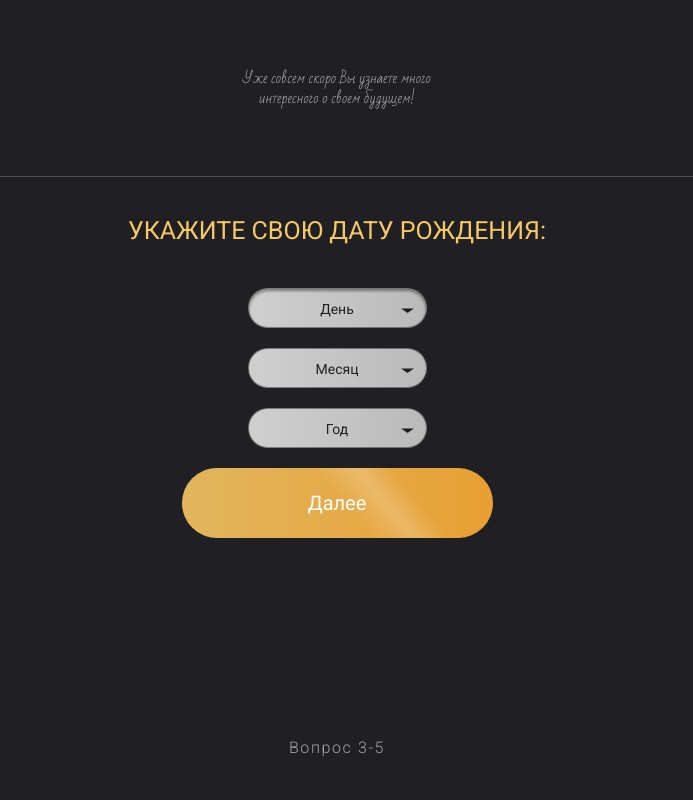
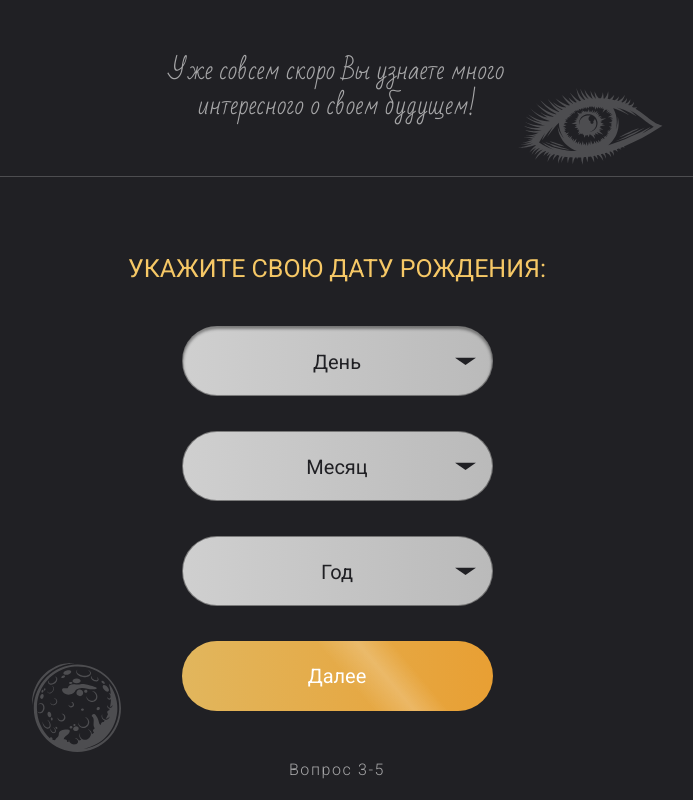
Before and after one commit to zapikankaa/astral, a Vue app: page /question/3 in a window 1280 px wide. Shown: the whole page, without its empty margins (303-996 px from the left). Built offline with nearby package versions, Linux system fonts and the light colour scheme.

Commit message:
Adapted pages

```diff
--- a/src/App.vue
+++ b/src/App.vue
@@ -45,6 +45,7 @@ export default {
   display: flex;
   flex-direction: column;
   align-items: center;
+  justify-content: center;
   flex-wrap: wrap;
 
   width: 100%;
@@ -81,6 +82,7 @@ export default {
 
   width: 90px;
   height: auto;
+  aspect-ratio: 90/58;
 }
 
 .eye__img {
@@ -98,6 +100,7 @@ export default {
 
   width: 51px;
   height: auto;
+  aspect-ratio: 1/1;
 }
 
 .moon__img {
--- a/src/components/Dropdown.vue
+++ b/src/components/Dropdown.vue
@@ -47,18 +47,22 @@ export default {
 }
 </script>
 <style scoped>
+/* Select */
 select {
   display: none;
 }
 
 .select {
+  box-sizing: border-box;
   position: relative;
+
   width: 179px;
   height: 40px;
-  box-sizing: border-box;
+
+  background: linear-gradient(90deg, rgba(228, 228, 228, 0.9) -6.2%, rgba(203, 203, 203, 0.9) 100%);
   border-radius: 20px;
   border: 1px solid rgba(0, 0, 0, 0.4);
-  background: linear-gradient(90deg, rgba(228, 228, 228, 0.9) -6.2%, rgba(203, 203, 203, 0.9) 100%);
+
   color: var(--color_black);
 }
 
@@ -79,19 +83,25 @@ select {
   position: absolute;
   right: 10px;
   top: 18px;
-  width: 16px;
-  height: 6px;
+
   background: no-repeat center center url('../assets/arrowDown.svg');
+  background-size: contain;
+
+  width: 13px;
+  height: 5px;
 }
 
+/* Options */
 .options {
   z-index: 5;
   position: absolute;
   top: 40px;
   left: 0;
+
   width: 100%;
   height: 140px;
   overflow: auto;
+
   border-radius: 20px;
   border: 1px solid var(--color_border);
   background: linear-gradient(90deg, rgba(228, 228, 228, 1) -6.2%, rgba(203, 203, 203, 1) 100%);
@@ -104,8 +114,10 @@ select {
 .options__item {
   width: 100%;
   height: 40px;
+
   font-size: 14px;
   line-height: 40px;
+
   border-bottom: 1px solid var(--color_border);
 }
 
@@ -117,4 +129,43 @@ select {
   height: 0;
   border: none;
 }
+
+@media screen and (min-width: 800px) {
+  /* Select */
+  .select {
+    width: 311px;
+    height: 70px;
+
+    border-radius: 35px;
+  }
+
+  .select__selected {
+    font-size: 20px;
+    line-height: 70px;
+  }
+
+  .select__arrow {
+    right: 15px;
+    top: 30px;
+
+    width: 22px;
+    height: 8px;
+  }
+
+  /* Options */
+  .options {
+    top: 70px;
+
+    height: 245px;
+
+    border-radius: 35px;
+  }
+
+  .options__item {
+    height: 70px;
+
+    font-size: 20px;
+    line-height: 70px;
+  }
+}
 </style>
--- a/src/components/Prediction.vue
+++ b/src/components/Prediction.vue
@@ -1,7 +1,7 @@
 <template>
   <div class="prediction">
     <div class="wrapper">
-      <div class="prediction__cloud cloud">
+      <div class="cloud">
         <p class="cloud__text">Спасибо за ваши ответы!</p>
         <p class="cloud__text cloud__text_bold">Мы подготовили для вас персональную аудиозапись с вашим прогнозом.</p>
         <div class="cloud__corner"></div>
@@ -104,60 +104,68 @@ export default {
 <style scoped>
 .prediction {
   background: var(--color_black);
+
   min-height: 100vh;
 }
 
-.prediction__cloud {
-  margin-bottom: 28px ;
-}
+/* Cloud */
+.cloud {
+  position: relative;
+  box-sizing: border-box;
 
-.cloud {
-  margin-top: 24px;
   width: 259px;
   height: 84px;
+  margin-top: 24px;
+  margin-bottom: 28px;
+  padding: 6px 13px;
+
   background-color: var(--color_white);
+
   border-radius: 5px;
-  position: relative;
-  padding: 6px 13px;
-  box-sizing: border-box;
 }
 
 .cloud__corner {
   position: absolute;
   bottom: -10px;
   right: 18px;
+
   width: 0;
   height: 0;
+
   border-left: 7.5px solid transparent;
   border-right: 7.5px solid transparent;
   border-top: 13px solid var(--color_white);
 }
 
 .cloud__text {
-  color: var(--color_black);
   font-size: 14px;
   line-height: 18px;
+  color: var(--color_black);
 }
 
 .cloud__text_bold {
   font-weight: var(--font-weight_bold);
 }
 
+/* Prediction elements */
 .prediction__text {
+  width: 220px;
+
   font-size: 14px;
   line-height: 16px;
   font-weight: var(--font-weight_light);
-  width: 220px;
 }
 
 .prediction__block {
+  box-sizing: border-box;
+
   width: 259px;
+  margin-top: 19px;
+  margin-bottom: 19px;
+  padding: 13px 15px 8px;
+
   border: 1px solid var(--color_white);
   border-radius: 3px;
-  padding: 13px 15px 8px;
-  box-sizing: border-box;
-  margin-top: 19px;
-  margin-bottom: 19px;
 }
 
 .prediction__block .text_uppercase {
@@ -169,11 +177,20 @@ export default {
   margin-bottom: 23px;
 }
 
+/* .footer {
+  position: absolute;
+  left: 50%;
+  transform: translateX(-50%);
+  bottom: 0;
+} */
+
+/* Terms */
 .terms {
+  width: 294px;
+
   font-size: 7px;
   line-height: 9px;
   letter-spacing: 3px;
-  width: 294px;
 }
 
 .terms.hidden {
@@ -186,4 +203,59 @@ export default {
   padding: 0 10px;
 }
 
+@media screen and (min-width: 800px) {
+  /* Cloud */
+  .cloud {
+    width: 480px;
+    height: 164px;
+    margin-top: 54px;
+    margin-bottom: 36px;
+    padding: 6px 8px;
+  }
+
+  .cloud__corner {
+    bottom: -19px;
+
+    border-left: 14px solid transparent;
+    border-right: 14px solid transparent;
+    border-top: 25px solid var(--color_white);
+  }
+
+  .cloud__text {
+    font-size: 25px;
+    line-height: 35px;
+  }
+
+  /* Prediction */
+  .prediction__text {
+    width: 469px;
+
+    font-size: 25px;
+    line-height: 35px;
+  }
+
+  .prediction__block {
+    width: 480px;
+    margin-top: 31px;
+    margin-bottom: 31px;
+    padding: 64px 42px 48px;
+  }
+
+  .prediction__button {
+    margin-top: 35px;
+    margin-bottom: 53px;
+  }
+
+  /* Terms */
+  .terms {
+    width: 488px;
+
+    font-size: 12px;
+    line-height: 18px;
+  }
+
+  .terms.hidden {
+    height: 36px;
+  }
+}
 </style>
--- a/src/components/Question2.vue
+++ b/src/components/Question2.vue
@@ -56,4 +56,10 @@ export default {
 .button {
   margin-bottom: 20px;
 }
+
+@media screen and (min-width: 800px) and (min-height: 800px) {
+  .button {
+    margin-bottom: 35px;
+  }
+}
 </style>
--- a/src/components/Question3.vue
+++ b/src/components/Question3.vue
@@ -174,4 +174,10 @@ export default {
 .item {
   margin-bottom: 20px;
 }
+
+@media screen and (min-width: 800px) and (min-height: 800px) {
+  .item {
+    margin-bottom: 35px;
+  }
+}
 </style>
--- a/src/components/Question4.vue
+++ b/src/components/Question4.vue
@@ -55,4 +55,10 @@ export default {
 .button {
   margin-bottom: 20px;
 }
+
+@media screen and (min-width: 800px) and (min-height: 800px) {
+  .button {
+    margin-bottom: 35px;
+  }
+}
 </style>
--- a/src/components/Question5.vue
+++ b/src/components/Question5.vue
@@ -75,4 +75,10 @@ export default {
 .button {
   margin-bottom: 20px;
 }
+
+@media screen and (min-width: 800px) and (min-height: 800px) {
+  .button {
+    margin-bottom: 35px;
+  }
+}
 </style>
--- a/src/components/QuestionTemplate.vue
+++ b/src/components/QuestionTemplate.vue
@@ -6,14 +6,18 @@
           <p class="header__text">{{ headerText }}</p>
           <div class="cloud__corner"></div>
         </div>
+        <div class="eye question-section__eye">
+          <img class="eye__img" src="../assets/eye.svg"/>
+        </div>
       </div>
-      <div class="eye"></div>
     </header>
     <header v-else class="header">
       <div class="wrapper">
         <p class="header__text">{{ headerText }}</p>
+        <div class="eye question-section__eye">
+          <img class="eye__img" src="../assets/eye.svg"/>
+        </div>
       </div>
-      <div class="eye"></div>
     </header>
     <main class="main" :class="{ padding_10: wideHeader }">
       <div class="wrapper">
@@ -21,10 +25,12 @@
         <slot></slot>
       </div>
     </main>
-    <div class="moon"></div>
     <footer class="footer">
       <div class="wrapper">
         <p class="question__title text_inaccent">Вопрос {{ questionNum }}-5</p>
+        <div class="moon question-section__moon">
+          <img class="moon__img" src="../assets/moon.svg" alt="">
+        </div>
       </div>
     </footer>
   </div>
@@ -72,16 +78,27 @@ export default {
 <style scoped>
 .question {
   background: var(--color_black);
+
   height: 100vh;
   overflow: hidden;
 }
 
+.question .wrapper {
+  max-width: 556px;
+  height: 100%;
+}
+
 .header {
-  height: 22%;
   position: relative;
-  border-bottom: 1px solid var(--color_border);
   display: flex;
   align-items: center;
+
+  width: 100%;
+  max-width: 1440px;
+  height: 22%;
+  margin: 0 auto;
+
+  border-bottom: 1px solid var(--color_border);
 }
 
 .header_clouded {
@@ -95,15 +112,18 @@ export default {
 }
 
 .cloud {
-  margin-top: 24px;
-  width: 259px;
-  height: 84px;
-  background-color: var(--color_white);
-  border-radius: 5px;
+  position: relative;
   display: flex;
   align-items: center;
   justify-content: center;
-  position: relative;
+
+  background-color: var(--color_white);
+
+  width: 259px;
+  height: 84px;
+
+  border-radius: 5px;
+
   animation: appear 5s ease-in-out 0s 1 normal forwards running;
   opacity: 0;
 }
@@ -112,8 +132,10 @@ export default {
   position: absolute;
   bottom: -10px;
   right: 18px;
+
   width: 0;
   height: 0;
+
   border-left: 7.5px solid transparent;
   border-right: 7.5px solid transparent;
   border-top: 13px solid var(--color_white);
@@ -121,27 +143,30 @@ export default {
 
 .header__text {
   width: 235px;
+
   font-family: var(--font-family_additional);
   font-size: 14px;
   line-height: 20px;
   font-weight: var(--font-weight_regular);
   color: var(--color_white);
+
   opacity: 0.6;
 }
 
 .cloud .header__text {
   color: var(--color_black);
+
   opacity: 1;
 }
 
 .question .eye {
-  right: -27px;
+  right: 0;
   bottom: 0;
 }
 
 .question .moon {
-  left: -9px;
-  bottom: 6%;
+  left: 0;
+  bottom: 6vh;
 }
 
 .main {
@@ -159,10 +184,6 @@ export default {
   margin-bottom: 40px;
 }
 
-.content {
-
-}
-
 .content__item {
   margin-bottom: 20px;
 }
@@ -170,8 +191,50 @@ export default {
 .footer {
   position: absolute;
   bottom: 0;
+
   height: 62px;
   width: 100%;
 }
 
+@media screen and (min-width: 800px) {
+  .header__text {
+    width: 412px;
+
+    font-size: 25px;
+    line-height: 35px;
+  }
+
+  .question__text {
+    width: 503px;
+  }
+
+  .eye {
+    width: 157px;
+  }
+
+  .moon {
+    width: 89px;
+  }
+
+  .cloud {
+    width: 480px;
+    height: 164px;
+  }
+
+  .cloud__corner {
+    bottom: -19px;
+
+    border-left: 14px solid transparent;
+    border-right: 14px solid transparent;
+    border-top: 25px solid var(--color_white);
+  }
+
+}
+
+@media screen and (min-width: 800px) and (min-height: 800px) {
+  .main {
+    padding-top: 74px;
+  }
+}
+
 </style>
--- a/src/views/Main.vue
+++ b/src/views/Main.vue
@@ -243,7 +243,7 @@ export default {
   width: 100%;
   max-width: 1440px;
   margin: 0 auto;
-  background: no-repeat url(/img/image7.e81bb63a.jpg) center center / cover;
+  background: no-repeat url('../assets/image7.jpg') center center / cover;
 }
 
 .prove-section__cover {
```
